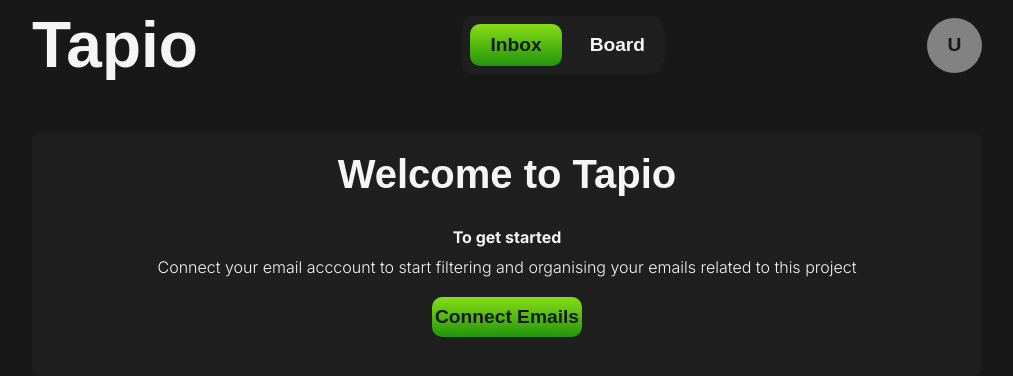
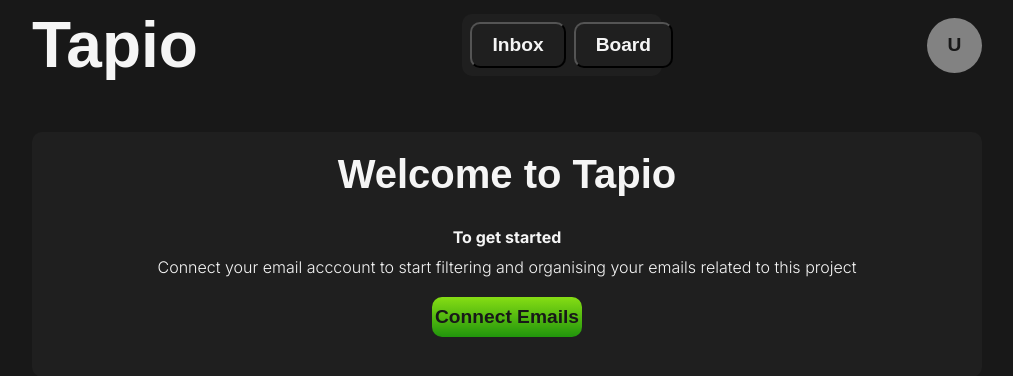
Before and after one commit to DavidTangarife/tapio_front-end, a React (Vite) app: page /projects/1/home in a window 1280 px wide. Shown: the top 376 px of the page, without its empty margins (133-1146 px from the left). Built offline with nearby package versions, Linux system fonts and the light colour scheme; no server answers; a web font is replaced by a local one.

Commit message:
Add functionality to Toggle button in header

```diff
--- a/src/components/ui/Button.tsx
+++ b/src/components/ui/Button.tsx
@@ -6,7 +6,9 @@ type ButtonProps = {
 
 const Button = (props: ButtonProps) => {
   return (
-    <button className={ props.className }
+    <button
+            type="button"
+            className={ props.className }
             onClick={props.onClick}>
             { props.buttonText }
     </button>
--- a/src/components/ui/Header.css
+++ b/src/components/ui/Header.css
@@ -23,16 +23,10 @@
   font-size: var(--button-font-size);
   border-radius: var(--border-radius);
   text-decoration: none;
-}
-.board-tgl-btn {
   background: var(--color-primary);
   color: #f5f5f5;
+}
 
-}
-.inbox-tgl-btn {
-  background: var(--color-grad-green-dark-mode);
-  color: var(--color-font-dark);
-}
 .user-btn {
   width: 55px;
   height: 55px;
@@ -44,7 +38,7 @@
   color: var(--color-font-dark);
   border: none;
 }
-.board-tgl-btn:hover {
+.tgl-btn:hover {
   cursor: pointer;
   border: var(--border-green-dark-mode);
 }
@@ -54,6 +48,10 @@
   transition: ease-in-out 0.3s;
 }
 
+.tgl-btn.active {
+  background: var(--color-grad-green-dark-mode);
+  color: var(--color-font-dark);
+}
 
 .user-menu {
   position: relative;
--- a/src/components/ui/Header.tsx
+++ b/src/components/ui/Header.tsx
@@ -2,17 +2,17 @@ import Button from "./Button";
 import "./Header.css";
 import { useNavigate } from "react-router-dom";
 import { useEffect, useState } from "react";
-import { Link } from "react-router-dom"
 
 const Header = () => {
   const [menuOpen, setMenuOpen] = useState(false);
   const [fullName, setFullName] = useState("");
   const navigate = useNavigate();
+  const projectId = '684130616f5ae022ae245568';
 
   useEffect(() => {
     const fetchUser = async () => {
       try {
-        const res = await fetch("/api/full-name", {
+        const res = await fetch("http://localhost:3000/api/full-name", {
           credentials: "include",
         });
         const data = await res.json();
@@ -55,8 +55,16 @@ return (
     <section className="header-container">
       <h1 className="logo">Tapio</h1>
       <div className="tgl-btn-container">
-        <Link to={"/home"} className="tgl-btn inbox-tgl-btn">Inbox</Link>
-        <Link to={"/kanban"} className="tgl-btn board-tgl-btn">Board</Link>
+        <Button
+          className={`tgl-btn inbox-tgl-btn ${location.pathname === `/projects/${projectId}/emails` ? "active" : ""}`}
+          onClick={() => navigate(`/projects/${projectId}/emails`)}
+          buttonText="Inbox"
+        />
+        <Button
+          className={`tgl-btn board-tgl-btn ${location.pathname === `/kanban/${projectId}` ? "active" : ""}`}
+          onClick={() => navigate(`/kanban/${projectId}`)}
+          buttonText="Board"
+        />
       </div>
       <div className="user-menu">
         <button className="user-btn" onClick={toggleMenu}>
```
